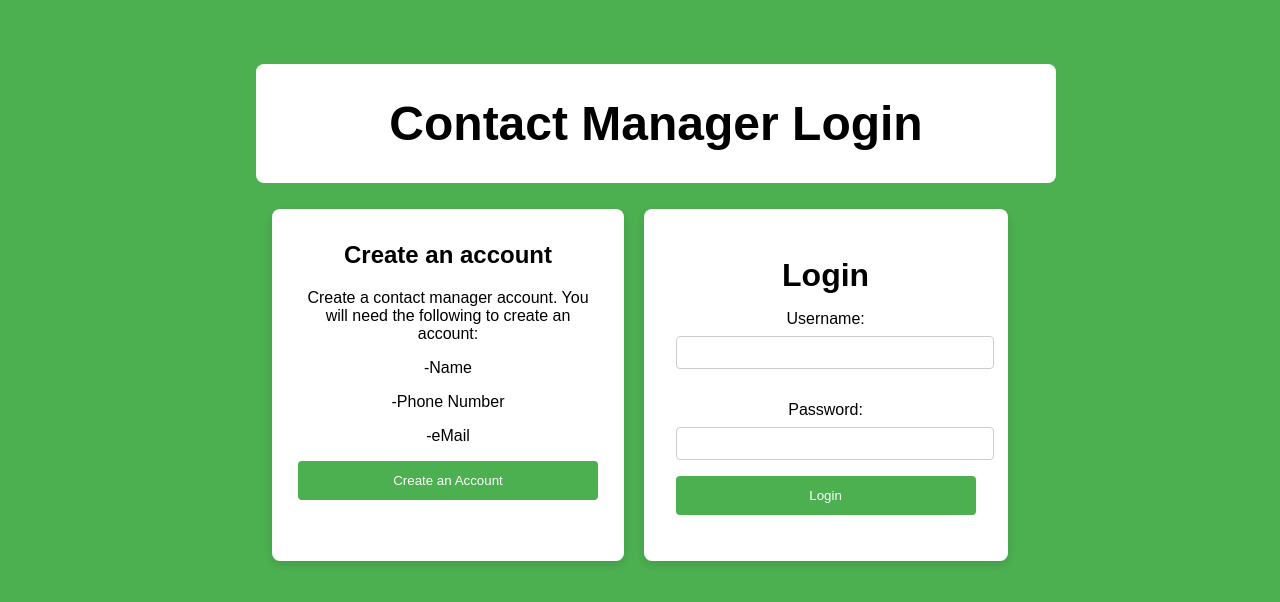
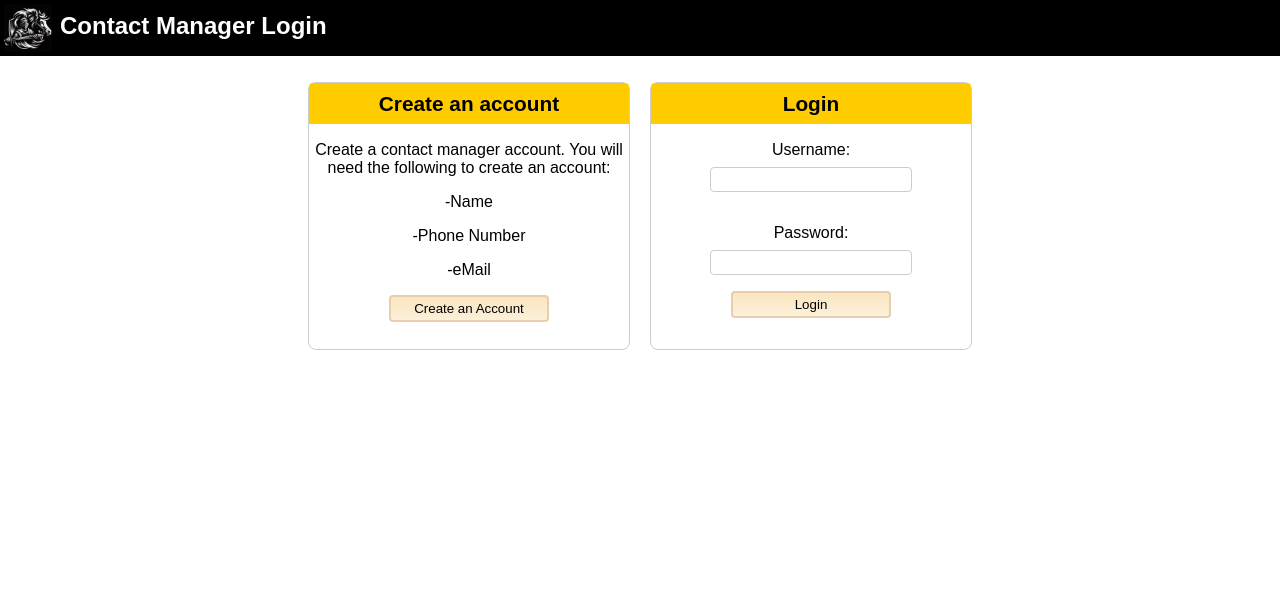
Before and after one commit to gnosx/contact-manager, a PHP site: page / in a window 1280 px wide. Shown: the top 602 px of the page. Run offline with PHP 8.4, Linux system fonts and the light colour scheme.

Commit message:
New page layout design

```diff
--- a/index.html
+++ b/index.html
@@ -8,7 +8,16 @@
 </head>
 <body>
     <header>
-        <h1>Contact Manager Login</h1>
+        <div class="left-section">
+            <div class="container-header" style="background-color: black;">
+                <div class="left-section" style="height: 3rem; margin-left: -2rem; margin-top: 1rem;">
+                    <img src="Contact Logo.jpg" href="generalS.css">
+                </div>
+                <div class="right-section" style="height: 3rem; margin-top: rem; margin-left: 0.5rem;">
+                    <p>Contact Manager Login</p>
+                </div>
+            </div>
+        </div>
     </header>
     <div class="container">
         <div class="left-text">
@@ -20,7 +29,7 @@
             <button onclick="location.href='create.html'" id="create">Create an Account</button>
         </div>
         <div class="login-container">
-            <h1>Login</h1>
+            <h2>Login</h2>
             <form id="login-form">
                 <label for="loginName">Username:</label>
                 <input type="text" id="loginName" name="username" required>
--- a/style.css
+++ b/style.css
@@ -1,24 +1,38 @@
-/* styles.css */
 header {
+    background-color: black;
+    display: flex;
+    justify-content: space-between;
+    align-items: center;
+    padding: 0.25rem;
+    height: 3rem;
+    color: white;
+    text-align: center;
+}
+
+img {
+    height: 3rem;
+}
+
+.container-header {
+    font-family: Arial, sans-serif;
     background-color: white;
     display: flex;
     justify-content: center;
-    align-items: center;
-    margin-left: 20%;
-    margin-top: 5%;
-    padding: 1rem;
-    border-radius: 8px;
-    height: 7%;
-    width: 60%;
+    height: 100%;
+    margin: 0;
+    margin-top: 1rem;
+    margin-bottom: 2rem;
+}
 
-    color: black;
+.left-section {
     font-size: 150%;
-    text-align: center;
+    font-weight: 800;
+    margin-left: 2rem;
 }
 
 body {
     font-family: Arial, sans-serif;
-    background-color: #4CAF50;
+    background-color: white;
     /*display: flex;
     justify-content: center;
     align-items: center;*/
@@ -28,7 +42,6 @@ body {
 
 .container {
     font-family: Arial, sans-serif;
-    background-color: #4CAF50;
     display: flex;
     justify-content: center;
     align-items: center;
@@ -41,32 +54,38 @@ body {
 
 .left-text {
     background-color: white;
-    padding: 2rem 2% 2rem 2%;
     border-radius: 8px;
-    box-shadow: 0 4px 8px rgba(0, 0, 0, 0.1);
-    width: 300px;
-    height: 18rem;
+    border: 1px solid #ccc;
+    width: 25%;
+    height: 250px;
+    padding-bottom: 1rem;
     text-align: center;
     margin-right: 20px; /* Adjust the space between text and login box as needed */
 }
 
 .login-container {
     background-color: white;
-    padding: 2rem;
+    padding: 0rem;
     border-radius: 8px;
-    box-shadow: 0 4px 8px rgba(0, 0, 0, 0.1);
-    width: 300px;
-    height: 18rem;
+    border: 1px solid #ccc;
+    width: 25%;
+    height: 250px;
+    padding-bottom: 1rem;
     text-align: center;
 }
 
-h1 {
-    margin: 1rem;
-    font-size: 200%;
-}
-
 h2 {
+    font-family: Arial, sans-serif;
+    font-size: 130%;
+    background-color: #fc0;
+    color: black;
+    width: 100%;
+    height: 2rem;
+    padding-top: 0.6rem;
     margin-top: 0rem;
+    border-top: 2px;
+    border-top-left-radius: 4px;
+    border-top-right-radius: 4px;
 }
 
 label {
@@ -76,25 +95,26 @@ label {
 }
 
 input {
-    width: 100%;
-    padding: 0.5rem;
+    width: 60%;
+    padding: 0.25rem;
     margin-bottom: 1rem;
     border: 1px solid #ccc;
     border-radius: 4px;
 }
 
 button {
-    width: 100%;
-    padding: 0.75rem;
-    background-color: #4CAF50;
-    color: white;
-    border: none;
+    width: 50%;
+    padding: 0.25rem;
+    background-color: #FCF0DA to #FAE6BF;
+    background: linear-gradient(0deg, #FCF0DA, #FAE6BF);
+    color: black;
+    border: 2px solid #EACCAE;
     border-radius: 4px;
     cursor: pointer;
 }
 
 button:hover {
-    background-color: #45a049;
+    background-color: #a8a8a8;
 }
 
 #message {
```
Also changed, not shown: contacts.html (+12 -22 lines), create.html (+8 -1 lines), generalS.css (+40 -19 lines), Contact Logo.jpg (added).
